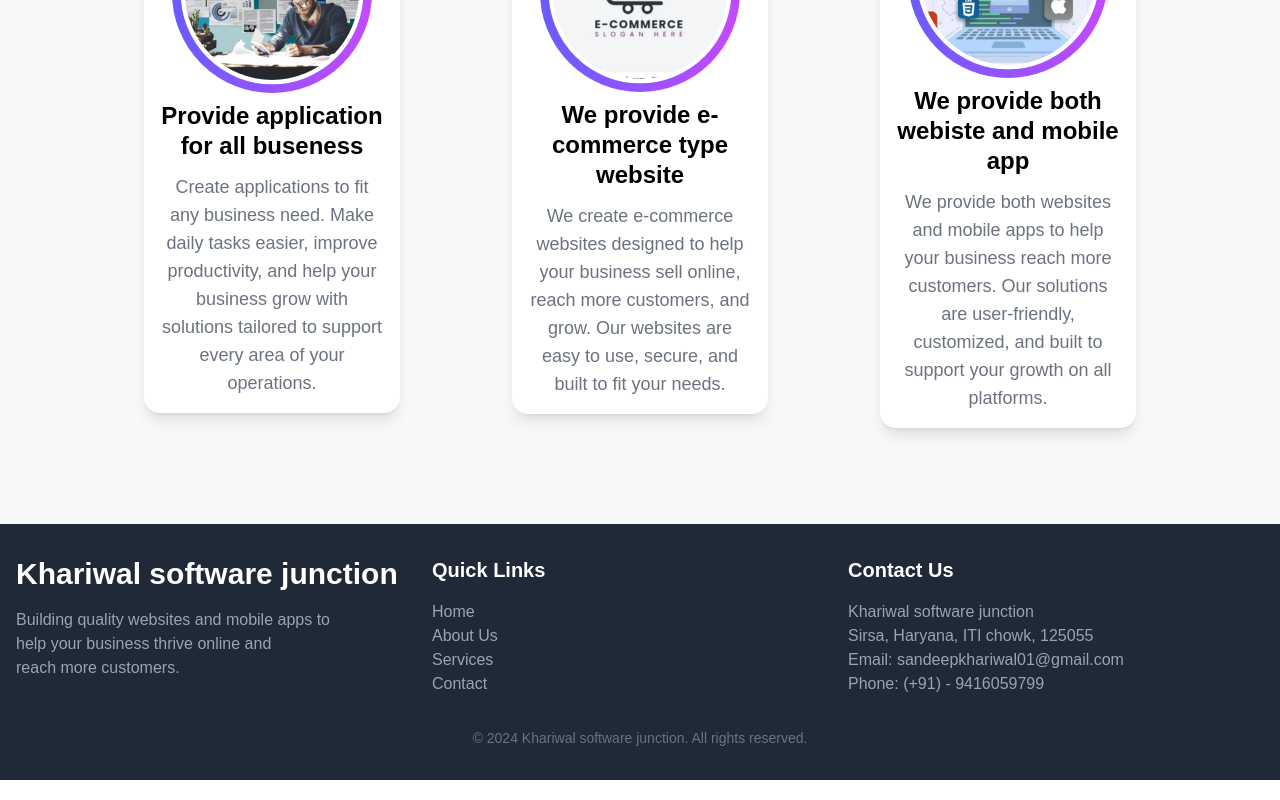
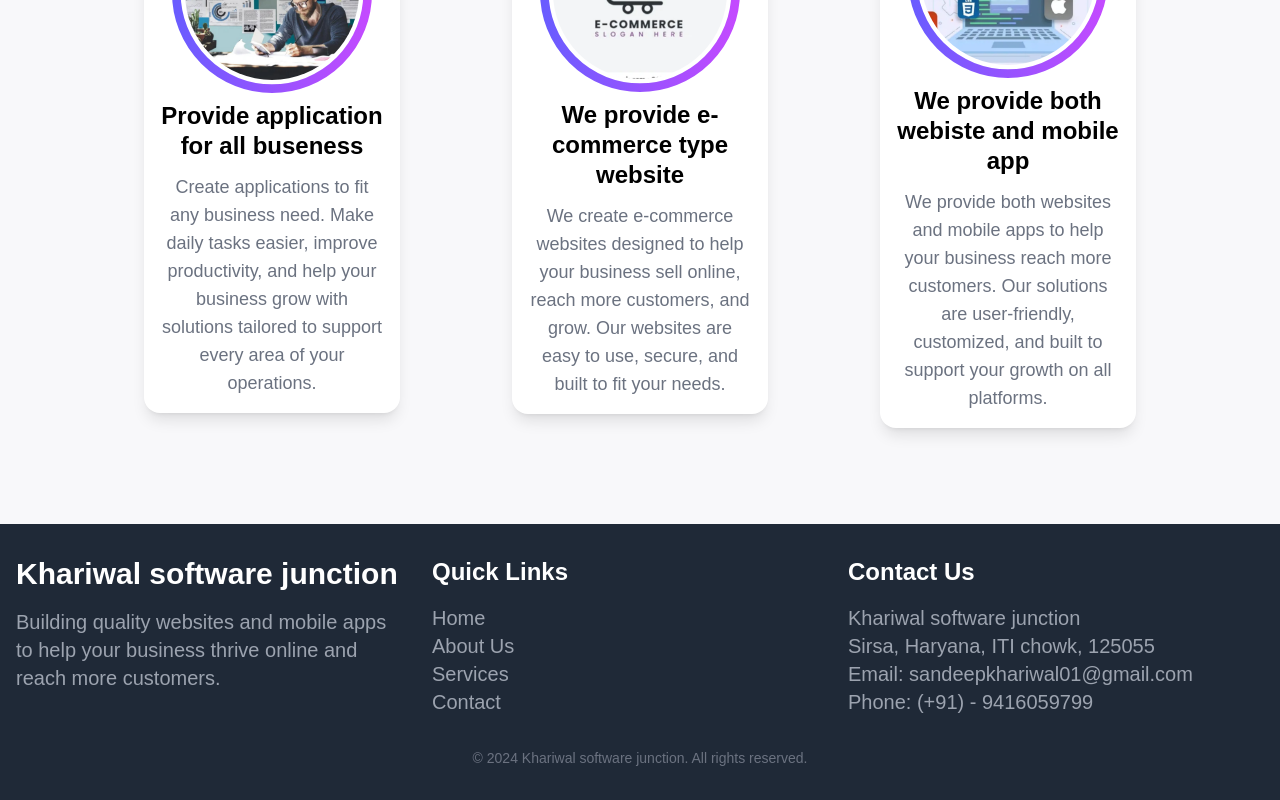
Before and after one commit to Sandeep-Khariwal/ksJunction, a Next.js app: page / in a window 1280 px wide. Shown: the part 2446-3246 px from the top of the page. Built offline with nearby package versions, Linux system fonts and the light colour scheme.

Commit message:
updated 1.0

```diff
--- a/src/app/components/Course.tsx
+++ b/src/app/components/Course.tsx
@@ -26,7 +26,7 @@ const Course = () => {
           />
         </div>
       </motion.div>
-      <div className="w-full flex justify-between items-center flex-wrap flex-col lg:flex-row mt-10 ">
+      <div className="w-full flex justify-between items-center flex-wrap mt-10">
       {course &&
           (seeMore ? course : course.slice(0, 3)).map((c:CourseType, index) => (
             <Card key={index} image={c.image} tittle={c.tittle} desc={c.desc} />
--- a/src/app/components/Footer.tsx
+++ b/src/app/components/Footer.tsx
@@ -10,29 +10,29 @@ const Footer = () => {
           {/* Logo and Description */}
           <div className="w-full md:w-1/3 mb-6 md:mb-0">
             <h2 className="text-3xl font-bold">Khariwal software junction</h2>
-            <p className="text-gray-400 mt-4">
-              Building quality websites and mobile apps to <br/> help your business thrive online and <br/>reach more customers.
+            <p className="text-gray-400 mt-4 text-xl">
+              Building quality websites and mobile apps <br/> to help your business thrive online and <br/>reach more customers.
             </p>
           </div>
 
           {/* Quick Links */}
           <div className="w-full px-auto md:w-1/3 mb-6 md:mb-0">
-            <h3 className="text-xl font-semibold mb-4">Quick Links</h3>
+            <h3 className="text-2xl font-semibold mb-4">Quick Links</h3>
             <ul>
               <li>
-                <Link href="/" className="text-gray-400 hover:text-white">Home
+                <Link href="/" className="text-gray-400 hover:text-white text-xl">Home
                 </Link>
               </li>
               <li>
-                <Link href="/about" className="text-gray-400 hover:text-white">About Us
+                <Link href="/about" className="text-gray-400 hover:text-white text-xl">About Us
                 </Link>
               </li>
               <li>
-                <Link href="/services" className="text-gray-400 hover:text-white">Services
+                <Link href="/services" className="text-gray-400 hover:text-white text-xl">Services
                 </Link>
               </li>
               <li>
-                <Link href="/contact" className="text-gray-400 hover:text-white">Contact
+                <Link href="/contact" className="text-gray-400 hover:text-white text-xl">Contact
                 </Link>
               </li>
             </ul>
@@ -40,11 +40,11 @@ const Footer = () => {
 
           {/* Contact Info */}
           <div className="w-full md:w-1/3">
-            <h3 className="text-xl font-semibold mb-4">Contact Us</h3>
-            <p className="text-gray-400">Khariwal software junction</p>
-            <p className="text-gray-400">Sirsa, Haryana, ITI chowk, 125055</p>
-            <p className="text-gray-400">Email: sandeepkhariwal01@gmail.com</p>
-            <p className="text-gray-400">Phone: (+91) - 9416059799</p>
+            <h3 className="text-2xl font-semibold mb-4">Contact Us</h3>
+            <p className="text-gray-400 text-xl ">Khariwal software junction</p>
+            <p className="text-gray-400 text-xl">Sirsa, Haryana, ITI chowk, 125055</p>
+            <p className="text-gray-400 text-xl">Email: sandeepkhariwal01@gmail.com</p>
+            <p className="text-gray-400 text-xl">Phone: (+91) - 9416059799</p>
           </div>
         </div>
 
```
